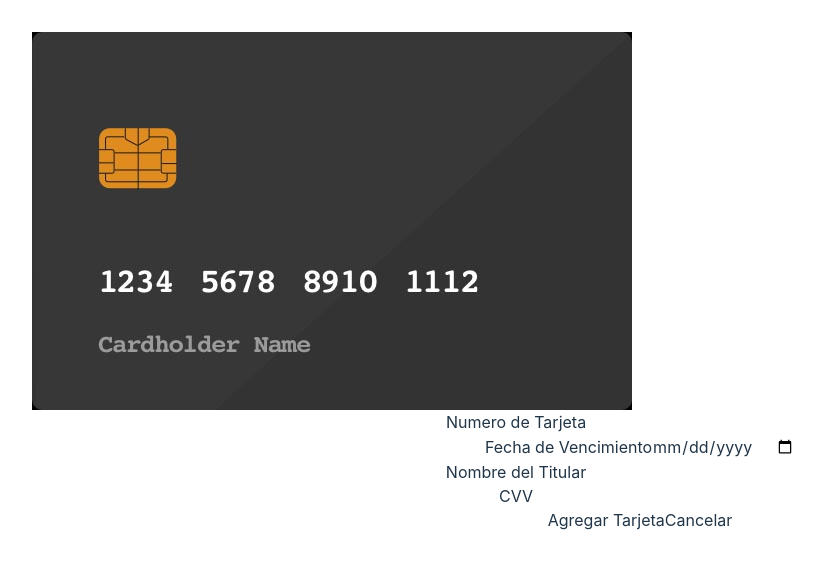
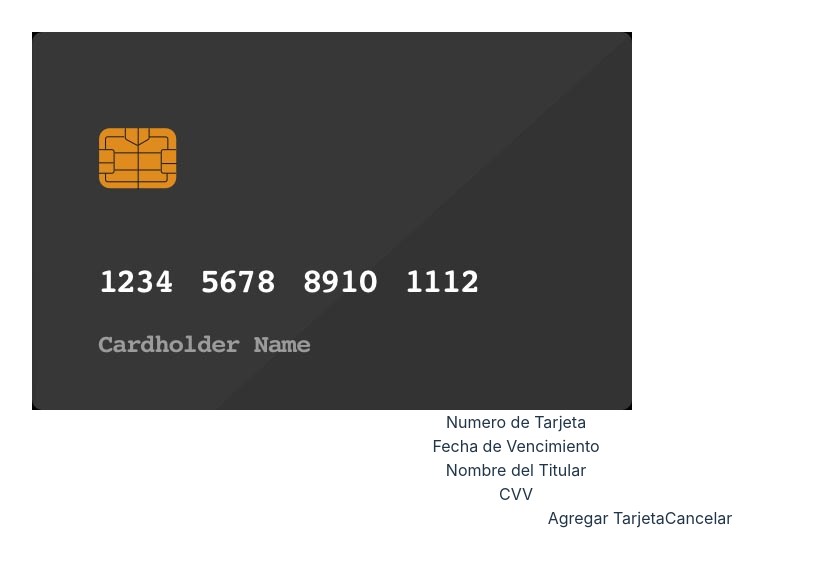
Before and after one commit to Yordyr06/tt-sii, a React (Vite) app: page / in a window 1280 px wide. Shown: the top 568 px of the page, without its empty margins (0-823 px from the left). Built offline with nearby package versions, Linux system fonts and the light colour scheme.

Commit message:
🎨 UI completada

```diff
--- a/src/App/App.tsx
+++ b/src/App/App.tsx
@@ -4,11 +4,6 @@ import { Img } from './Components/Img'
 import { Form } from './Form/Form'
 import { Field } from './Form/Field'
 import { Button } from './Components/Button'
-import type { ChangeEvent } from 'react'
-
-const fieldRequired = (event: ChangeEvent<HTMLInputElement>): boolean => {
-  return event.target.value ? true : false;
-}
 
 function App() {
   return (
@@ -23,21 +18,15 @@ function App() {
           <Form>
             <Field
               name="Numero de Tarjeta"
-              type="password"
-              className=""
-              onChange={fieldRequired}
             />
             <Field
               name="Fecha de Vencimiento"
-              type="date"
             />
             <Field
               name="Nombre del Titular"
-              type="text"
             />
             <Field
               name="CVV"
-              type="password"
             />
           </Form>
           <Container
--- a/src/App/Components/Button.tsx
+++ b/src/App/Components/Button.tsx
@@ -1,16 +1,19 @@
 import { FC } from "react";
 
+type OnClick = () => void;
 interface Props {
   name: string;
   className?: string;
-  action?: () => void;
+  onClicks?: OnClick[];
 }
+
+
 
 export const Button: FC<Props> = ({ name, className }) => {
   return (
     <button
+      type="submit"
       className={`w-auto rounded-full px-4 py-1 text-xs font-medium inline-block align-top ${className}`}
-      type="submit"
     >
       { name }
     </button>
--- a/src/App/Form/Field.tsx
+++ b/src/App/Form/Field.tsx
@@ -1,16 +1,23 @@
-import { ChangeEvent, FC } from "react";
+import { useState } from "react";
+import type { FC, ChangeEvent } from "react";
 
+type OnChange = (event: ChangeEvent<HTMLInputElement>) => void;
 interface Props {
   name: string;
-  type: string;
+  onChanges?: OnChange[];
   className?: string;
-  onChange?: (event: ChangeEvent<HTMLInputElement>) => boolean;
 }
 
-export const Field: FC<Props> = ({ name, type, className }) => {
+export const Field: FC<Props> = ({ name, className }) => {
+  const [value, setValue] = useState("");
+
+  const handleChange: OnChange = (event) => {
+    setValue(event.target.value);
+  }
+
   return (
     <article
-      className={`flex flex-col basis-1/3 ${className}`}
+      className={`flex flex-col basis-2/5 ${className}`}
     >
       <label
         typeof="string"
@@ -18,8 +25,10 @@ export const Field: FC<Props> = ({ name, type, className }) => {
         className="text-sm font-semibold mb-2 text-justify"
       >{ name }</label>
       <input
-        type={type}
-        className="border border-gray-300/30 p-2 rounded-xl focus:outline-none"
+        type="text"
+        value={value}
+        onChange={handleChange}
+        className={`border border-gray-300/30 px-4 h-8 rounded-md focus:outline-none ${name === "CVV" ? "w-1/2" : "w-full"}`}
       />
     </article>
   );
--- a/src/App/Form/Form.tsx
+++ b/src/App/Form/Form.tsx
@@ -7,7 +7,7 @@ interface Props {
 export const Form: FC<Props> = ({ children }) => {
   return (
     <form
-      className="flex flex-wrap justify-center space-x-8 mx-10 pt-28 pb-10 gap-4 w-[480px]"
+      className="flex flex-wrap justify-center mx-10 pt-28 pb-10 gap-x-10 gap-y-8 w-[480px]"
     >
       { children }
     </form>
```
Also changed, not shown: src/App/data/index.tsx (+8 -1 lines).
